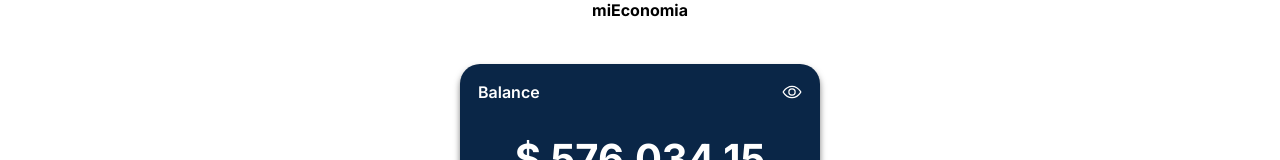
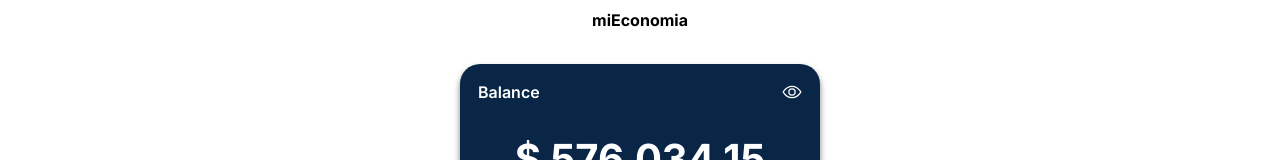
Before and after one commit to LucasCarde/miEconomia, a React (Vite) app: page / in a window 1280 px wide. Shown: the top 160 px of the page. Built offline with nearby package versions, Linux system fonts and the light colour scheme.

Commit message:
mas cambios esteticos

```diff
--- a/src/components/PageTitle/pageTitle.css
+++ b/src/components/PageTitle/pageTitle.css
@@ -10,4 +10,6 @@
     font-family: "Inter", serif;
     font-style: normal;
     font-weight: bold;
+    z-index: 1000;
+    padding: 10px;
 }
```
